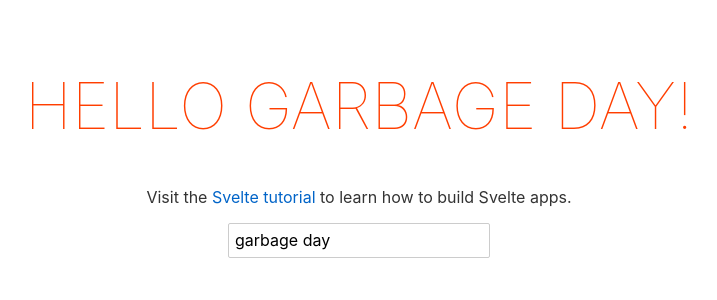
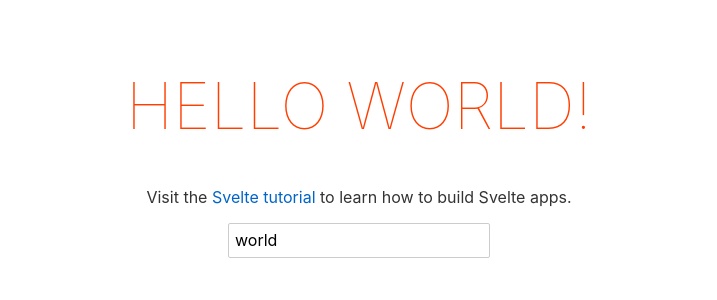
Before and after one commit to youfun/hello_nim_svelte, a Svelte app: page / in a window 1280 px wide. Shown: the top 300 px of the page, without its empty margins (281-998 px from the left). Built offline with nearby package versions, Linux system fonts and the light colour scheme.

Commit message:
An update

```diff
--- a/src/App.svelte
+++ b/src/App.svelte
@@ -5,7 +5,7 @@
 <main>
   <h1>Hello {name}!</h1>
   <p>Visit the <a href="https://svelte.dev/tutorial">Svelte tutorial</a> to learn how to build Svelte apps.</p>
-  <input bind:value={name} placeholder="put something here">
+  <input bind:value={name} placeholder="Your name here">
 </main>
 
 <style>
--- a/src/main.js
+++ b/src/main.js
@@ -3,7 +3,7 @@ import App from './App.svelte';
 const app = new App({
   target: document.body,
   props: {
-    name: 'garbage day'
+    name: 'world'
   }
 });
 
```
